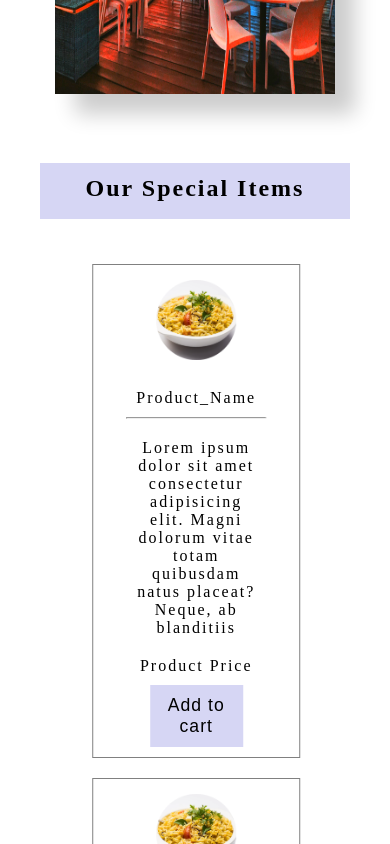
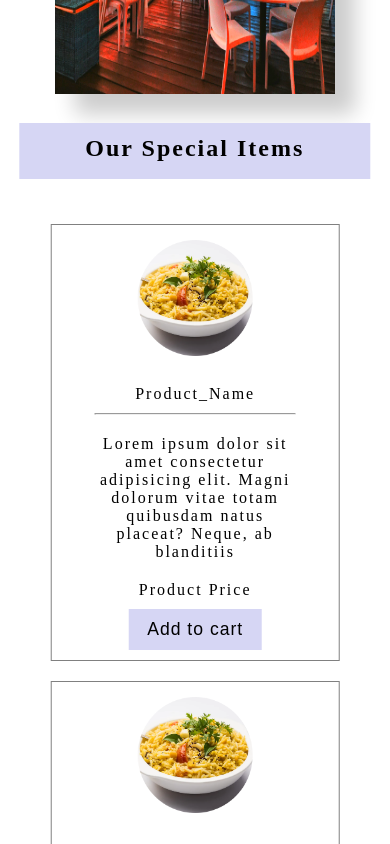
Before and after one commit to Ankit-34/Online_Food_Ordering_System, a React (Create React App) app in the folder client/: page / in a window 390 px wide. Shown: the part 2400-3244 px from the top of the page. Built offline with nearby package versions, Linux system fonts and the light colour scheme.

Commit message:
special item 2.0 and schedule 2.0

```diff
--- a/client/src/component/ItemCard/ItemCard.css
+++ b/client/src/component/ItemCard/ItemCard.css
@@ -132,7 +132,7 @@
     }
 }
 
-@media (max-width: 380px){
+@media (max-width: 600px){
     .card-container{
         width: 90%;
         padding: 0;
@@ -140,11 +140,18 @@
     }
     .best_dishes{
         width: 120%;
-        transform: translateX(-5%);
+        transform: translateX(-2%);
+    }
+    .dish_title{
+        transform: translate(5.5%);
     }
 }
 
 @media (max-width: 325px) {
+    .card-container{
+        width: 80%;
+        transform: translateX(5%);
+    }
     .card_wrap{
         width: 100%;
         transform: translateX(-0%);
--- a/client/src/component/Schedule/schedule.css
+++ b/client/src/component/Schedule/schedule.css
@@ -107,7 +107,7 @@
     }
 
     .pull-right{
-        min-width: 100px;
+        min-width: 80px;
     }
 }
 
```
